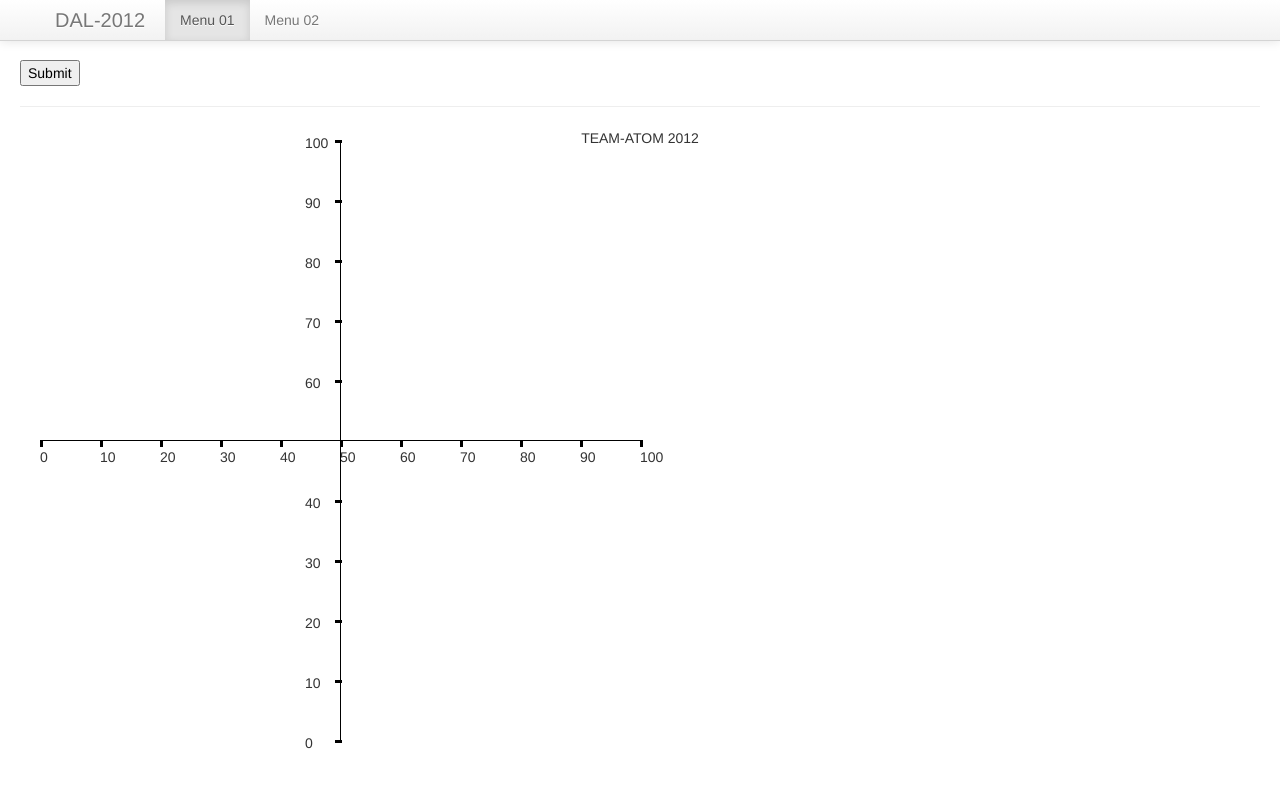
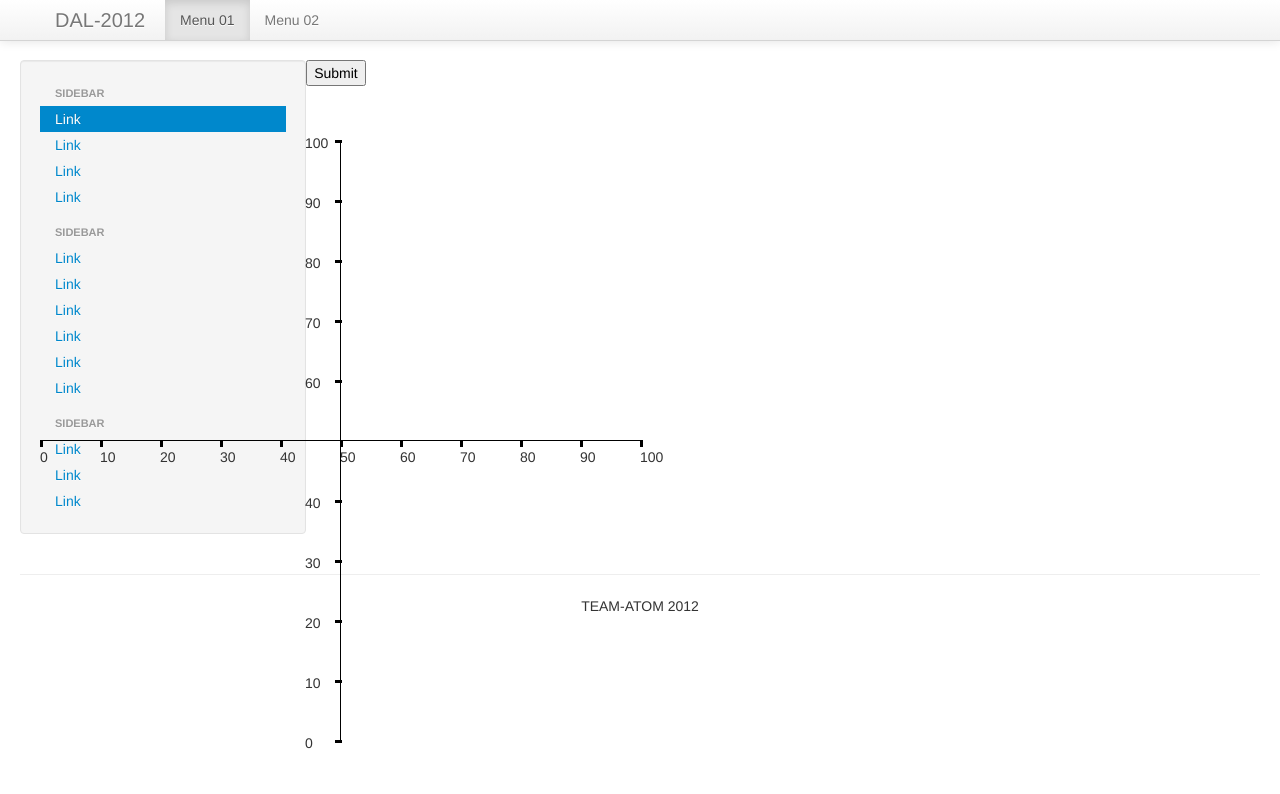
Before and after one commit to alexandro82/team-atom, a PHP site: page /dispersion/index.php in a window 1280 px wide. Shown: the top 794 px of the page. Run offline with PHP 8.4, Linux system fonts and the light colour scheme; data comes from the database, SQL or seed files in the repository; data that the repository does not hold is empty.

Commit message:
agregado sidebar al diagrama de dispersion

```diff
--- a/web/dispersion/index.php
+++ b/web/dispersion/index.php
@@ -61,7 +61,32 @@
 </div>
 
 <div class="container-fluid">
-<div class="row-fluid">
+    <div class="row-fluid">
+        <div class="span3">
+            <div class="well sidebar-nav">
+                <ul class="nav nav-list">
+                    <li class="nav-header">Sidebar</li>
+                    <li class="active"><a href="#">Link</a></li>
+                    <li><a href="#">Link</a></li>
+                    <li><a href="#">Link</a></li>
+                    <li><a href="#">Link</a></li>
+
+                    <li class="nav-header">Sidebar</li>
+                    <li><a href="#">Link</a></li>
+                    <li><a href="#">Link</a></li>
+                    <li><a href="#">Link</a></li>
+                    <li><a href="#">Link</a></li>
+                    <li><a href="#">Link</a></li>
+
+                    <li><a href="#">Link</a></li>
+                    <li class="nav-header">Sidebar</li>
+                    <li><a href="#">Link</a></li>
+                    <li><a href="#">Link</a></li>
+                    <li><a href="#">Link</a></li>
+                </ul>
+
+            </div><!--/.well -->
+        </div><!--/span-->
 <div class="forms">
 <div id="canvas">
 </div>
```
